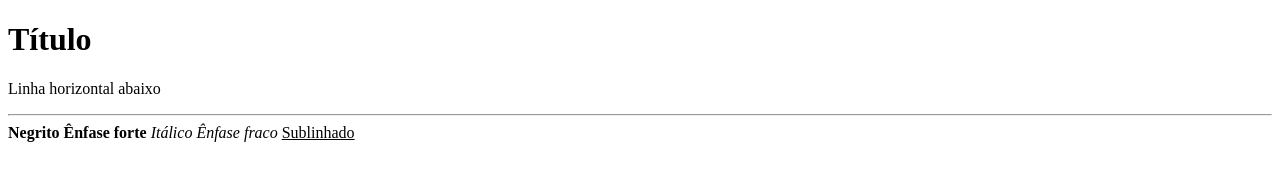
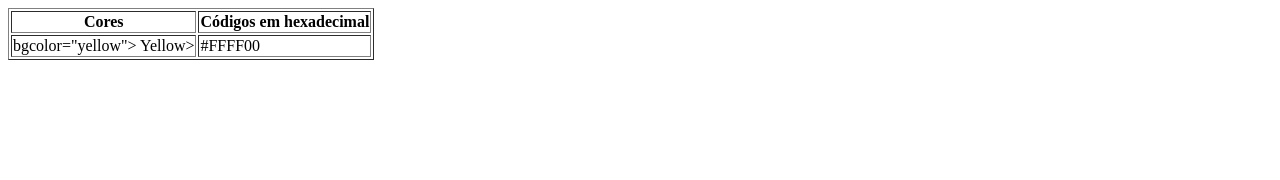
Before and after one commit to Rafaelnascimento85/HTML_PrimeiroProjeto, a website: page public_html/index.html in a window 1280 px wide. Drawn offline with Linux system fonts and the light colour scheme.

Commit message:
Nova atualização

```diff
--- a/public_html/index.html
+++ b/public_html/index.html
@@ -1,16 +1,13 @@
-<!DOCTYPE html>
-<html>
-    <head><meta charset="UTF-8"></head>
-    <body>
-        <h1>Título</h1>
-        <p>Linha horizontal abaixo</p>
-        <hr>
-        <span>
-            <b>Negrito</b>
-            <strong>Ênfase forte</strong>
-            <i>Itálico</i>
-            <em>Ênfase fraco</em>
-            <u>Sublinhado</u>
-        </span>
-    </body>
-</html>
+<table border=1>
+    <tr>
+
+        <th>Cores</th>
+        <th>Códigos em hexadecimal</th>
+    </tr>
+
+    <tr>
+        <td> bgcolor="yellow"> Yellow></td>
+        <td>#FFFF00</td>
+    </tr>
+
+</table>
```
Also changed, not shown: public_html/formulário.html (added).
